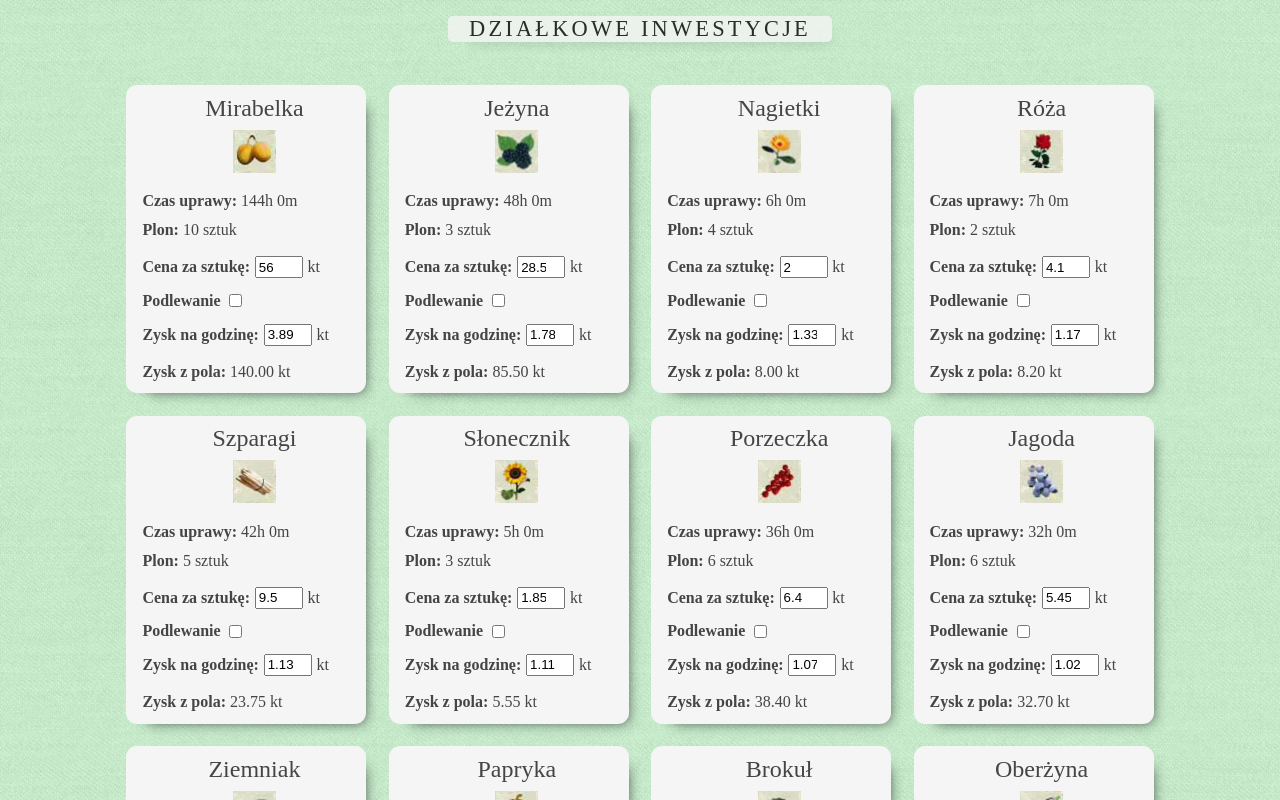
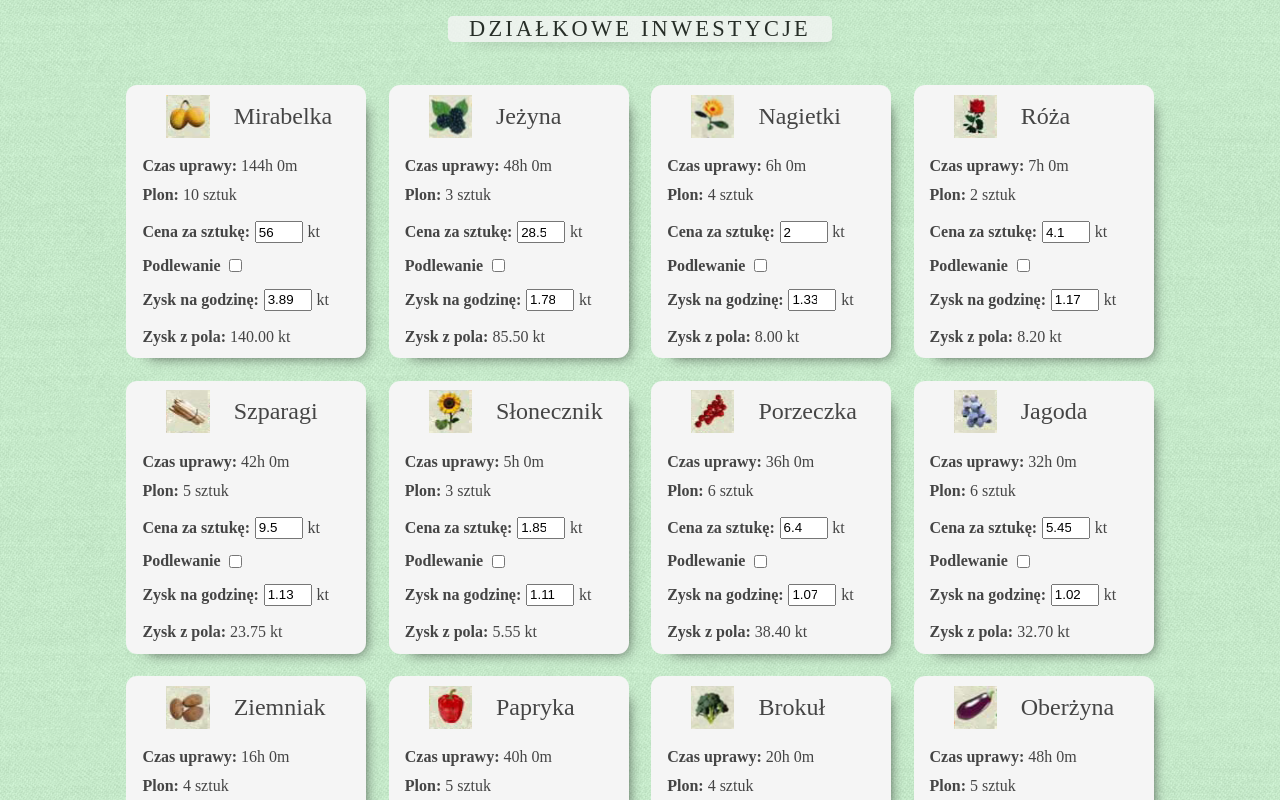
Before and after one commit to delektowski/farm-economy, a React (Create React App) app: page / in a window 1280 px wide. Shown: the top 800 px of the page. Built offline with nearby package versions, Linux system fonts and the light colour scheme.

Commit message:
Change position of title and img

```diff
--- a/src/App.css
+++ b/src/App.css
@@ -31,11 +31,15 @@ html {
 .Title {
     text-align: center;
     font-weight: 500;
-    margin: .5rem;
+    margin: .5rem .5rem .5rem 1.5rem;
 }
 
 .ContainerTitle {
+    padding-top: .5rem;
     padding-bottom: .5rem;
+    display: flex;
+    align-items: center;
+    justify-content: flex-start;
 }
 
 .FruitContainer {
--- a/src/FruitContainer/FruitContainer.jsx
+++ b/src/FruitContainer/FruitContainer.jsx
@@ -16,7 +16,7 @@ const FruitContainer = ({
     const image = {
         background: `url(${img})`,
         backgroundPosition: `${imgPositionX} ${imgPositionY}`,
-        margin: '0 auto',
+        marginLeft: '1.5rem',
         width: '2.7rem',
         height: '2.7rem',
     };
@@ -105,8 +105,9 @@ const FruitContainer = ({
                     }
                 >
                     <div className="ContainerTitle">
+                        <div style={image}/>
                         <h2 className="Title">{fruitName}</h2>
-                    <div style={image}/>
+
                     </div>
                     <p className="Paragraph">
                         <strong>Czas uprawy: </strong> {getCroppingTimeHoursAndMinute()}
```
Lines whose indentation alone changed are shown as unchanged.
